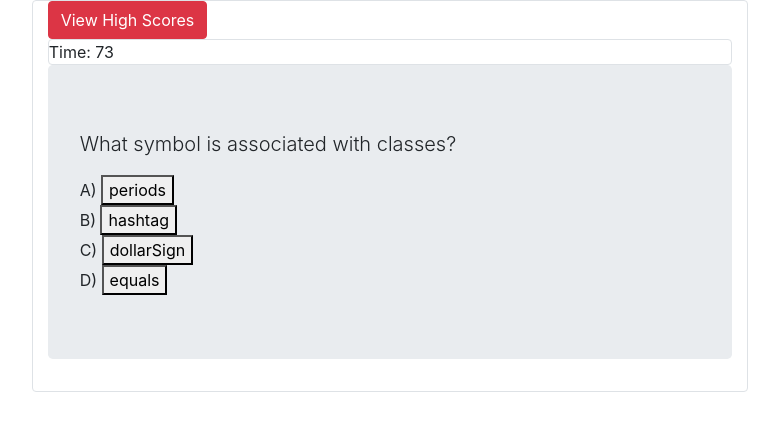
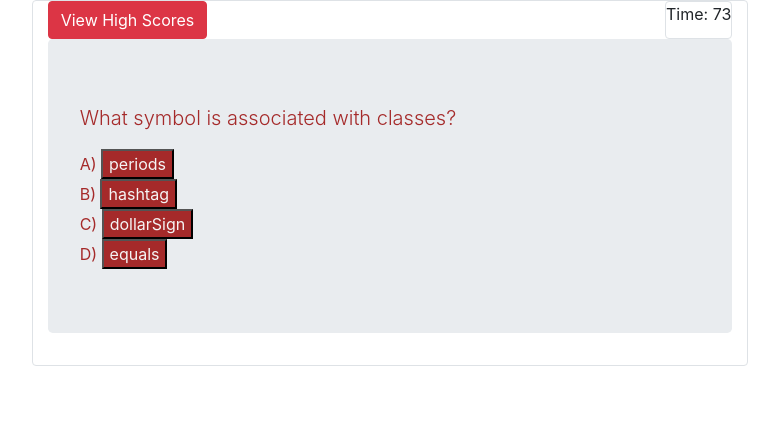
Before and after one commit to DrBailey13/Quiz, a plain HTML site: page index.html in a window 1280 px wide. Both pictures are taken after a click on the link "Start Quiz!". Shown: the whole page, without its empty margins (250-1029 px from the left). Drawn offline with nearby package versions, Linux system fonts and the light colour scheme; files that its build step writes are made by us from their sources.

Commit message:
css finished

```diff
--- a/code.js
+++ b/code.js
@@ -72,12 +72,12 @@ questionsBox.addEventListener("click", function (event) {
 
         if (choice == questions[i].answer) {
              alert("Great Job :)");
-             timer = timer + 10;
              // promptQuestions();
              nextQuestion();
          }
          else {
              alert("Wrong Answer :(")
+             timer = timer - 10
             // promptQuestions();
             nextQuestion();
         }
--- a/index.html
+++ b/index.html
@@ -6,7 +6,7 @@
     <title>Coders Quiz</title>
     <link rel="stylesheet" href="https://stackpath.bootstrapcdn.com/bootstrap/4.3.1/css/bootstrap.min.css"
         integrity="sha384-ggOyR0iXCbMQv3Xipma34MD+dH/1fQ784/j6cY/iJTQUOhcWr7x9JvoRxT2MZw1T" crossorigin="anonymous">
-    <link rel="stylesheet" type="text/css" href="assets/style.css">
+    <link rel="stylesheet" type="text/css" href="style.css">
 </head>
 <body>
     <div class="container-fluid col-md-7">
--- a/style.css
+++ b/style.css
@@ -0,0 +1,17 @@
+.Scorefield{
+    display: flex;
+    justify-content: space-between;
+}
+
+#choice{
+    font-style: normal; color: brown;
+}
+
+#buttonA,#buttonB,#buttonC,#buttonD{
+    background-color: brown;
+    color: whitesmoke;
+}
+
+#titles{
+    color: brown;
+}
```
